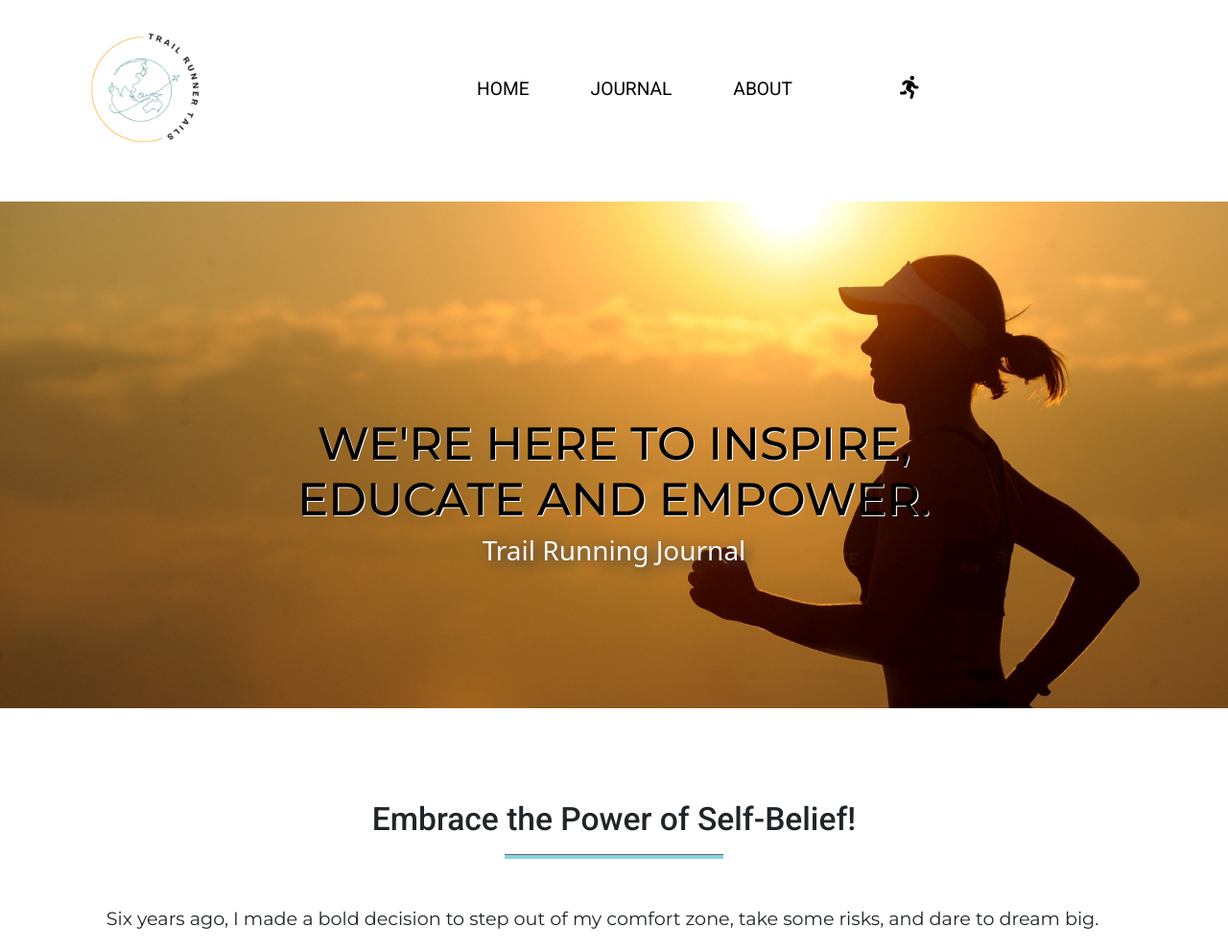
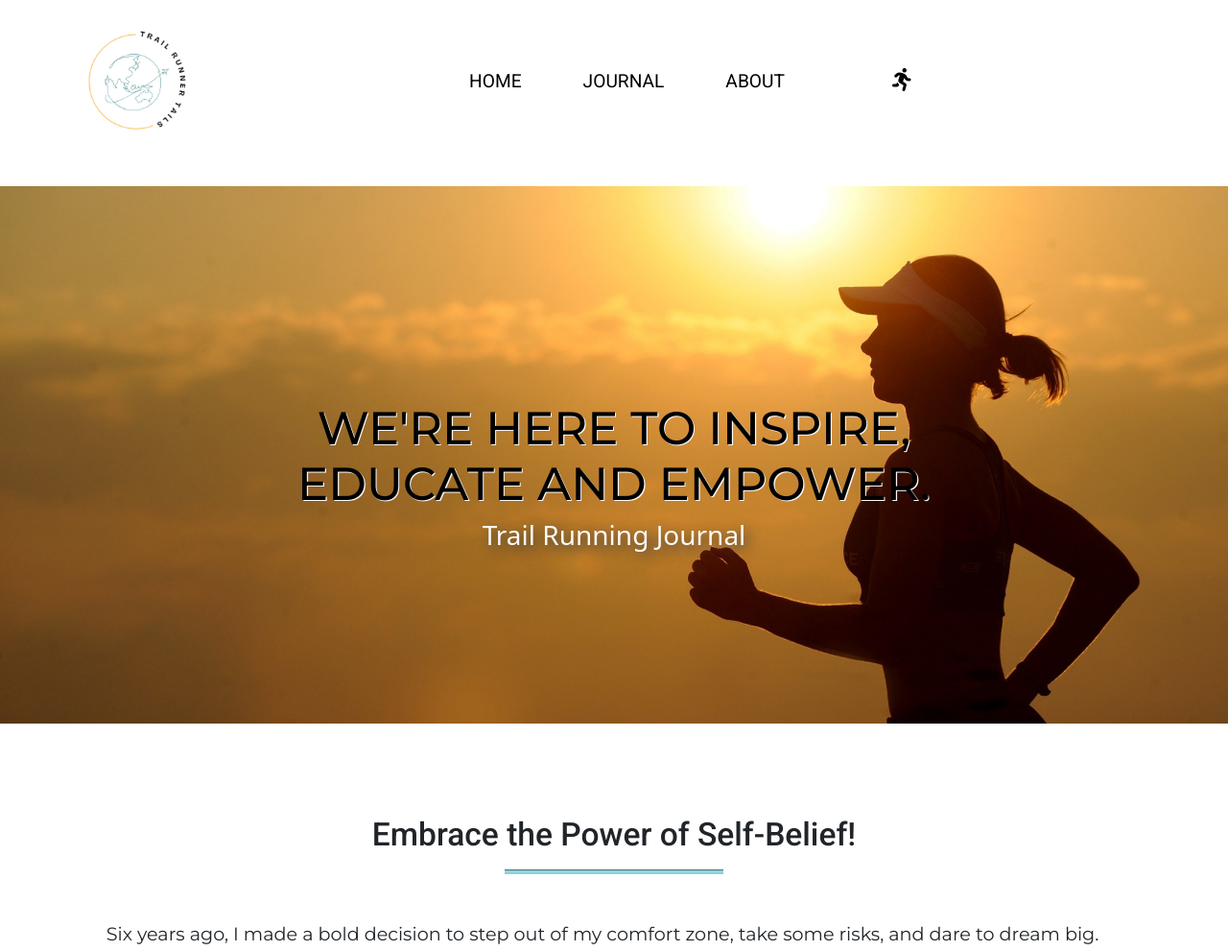
Before and after one commit to FruitbatM/TrailRunnerTails, a Flask app: page / in a window 1280 px wide. Shown: the top 991 px of the page at 96% size. Run offline with Flask 3, Linux system fonts and the light colour scheme; data that the repository does not hold is empty; some libraries are stand-ins or nearby versions.

Commit message:
Update logo size

```diff
--- a/static/css/styles.css
+++ b/static/css/styles.css
@@ -17,8 +17,8 @@ html, body {
 }
 
 #brand-logo {
-    width: 10rem;
-    height: 10rem;
+    width: 9rem;
+    height: 9rem;
 }
 
 .admin-user-mobile {
@@ -29,11 +29,15 @@ html, body {
     background-color: #b3e0e8 !important;
 }
 
+.active {
+    font-weight: bold;
+}
+
 /* Hero image */
 #home-header {
     background: url('/static/images/blog_header.jpg') no-repeat center;
     background-size: cover;
-    height: 40rem;
+    height: 36rem;
 }
 
 .main-heading {
@@ -246,7 +250,7 @@ a:link {
     }
 
     #home-header {
-        height: 33rem;
+        height: 35rem;
     }
 
     .main-heading {
```
